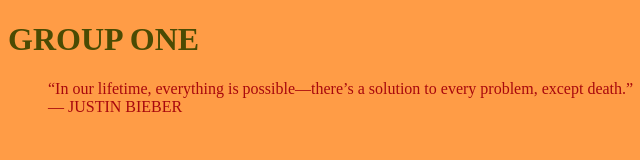
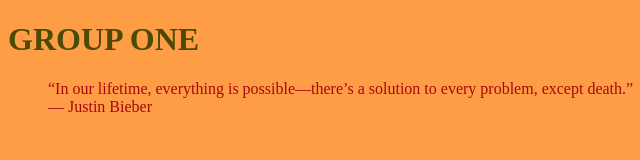
Before and after one commit to Silent-clippers/GitLab, a plain HTML site: page index.html in a window 1280 px wide. Shown: the full height of the page, 0-640 px from the left. Drawn offline with Linux system fonts and the light colour scheme.

Commit message:
Figueroa
Corrected author name to Justin Bieber. For Dev 3

```diff
--- a/index.html
+++ b/index.html
@@ -23,7 +23,7 @@
 		<h1>GROUP ONE</h1>
 		<blockquote>
 				“In our lifetime, everything is possible—there’s a solution to every problem, except death.”<br>
-				— JUSTIN BIEBER
+				— Justin Bieber
 		</blockquote>
 </body>
 </html>
```
Also changed, not shown: 1 other file.
